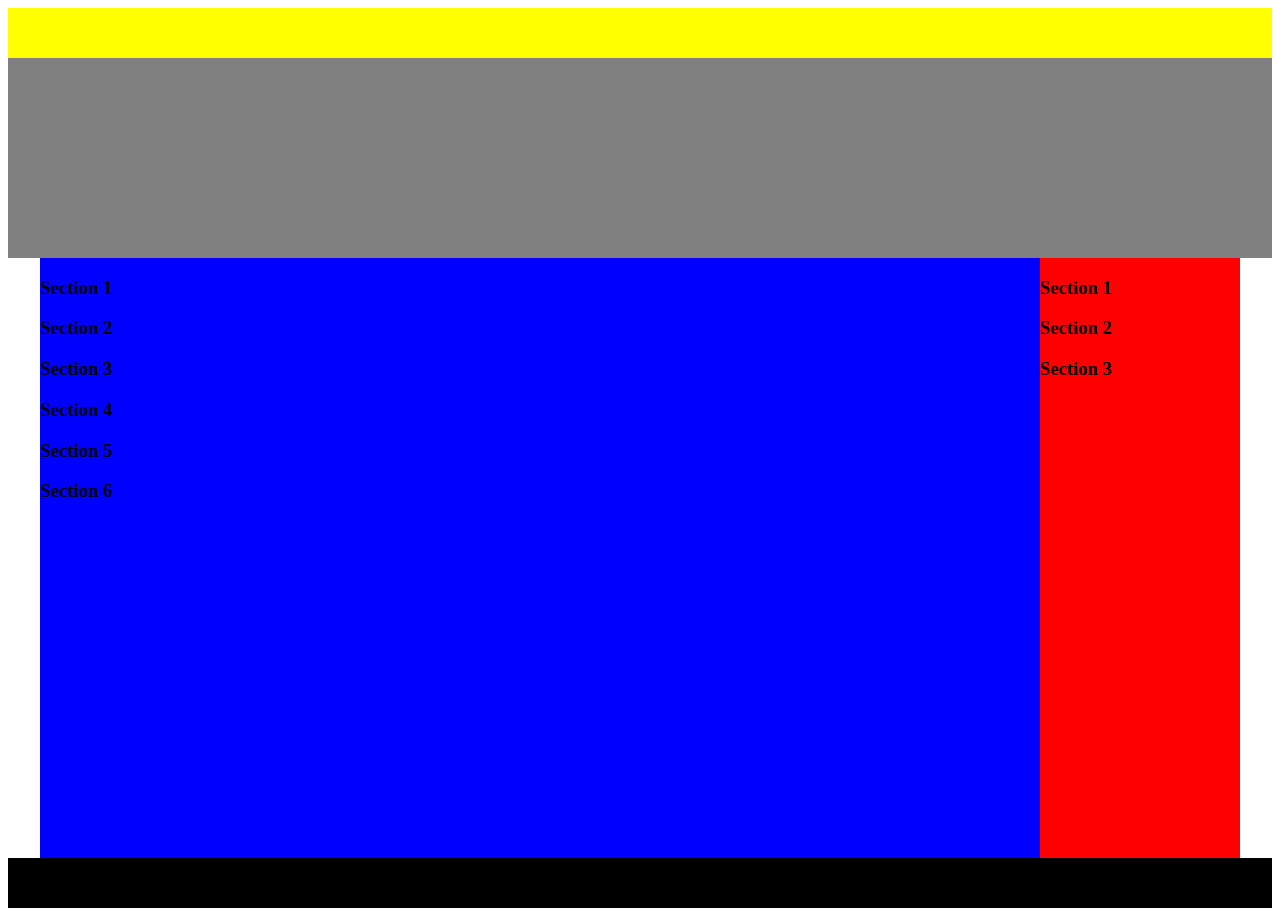
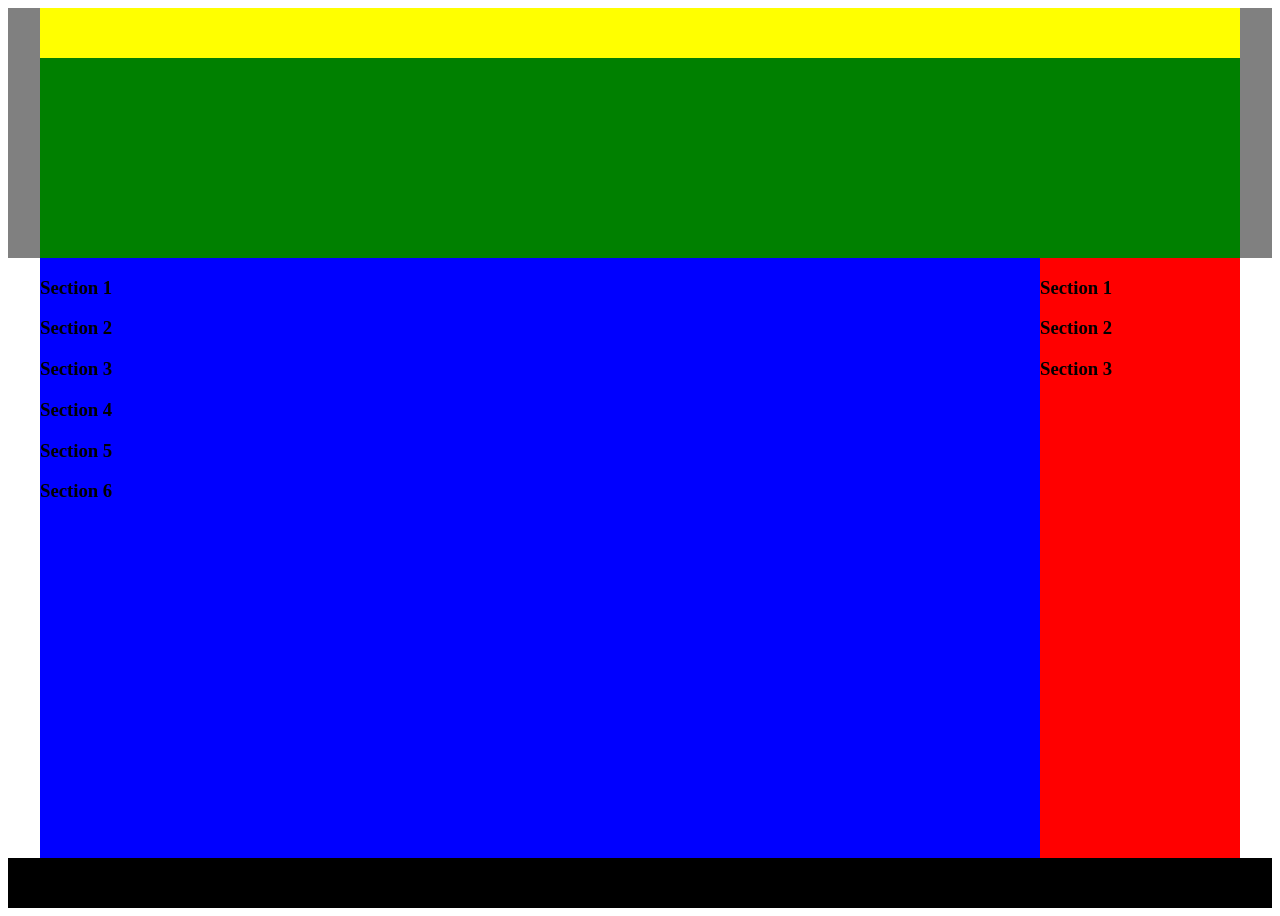
Before and after one commit to Ninja-Janin/iioffice, a website: page index.html in a window 1280 px wide. Drawn offline with nearby package versions, Linux system fonts and the light colour scheme; files that its build step writes are made by us from their sources.

Commit message:
Fix slider background

```diff
--- a/index.html
+++ b/index.html
@@ -9,9 +9,11 @@
 	</head>
 	<body>
 		<header>
-			<div class="logo-container">
-			</div>
-			<div class="slider-container">
+			<div class="header-container">
+				<div class="logo-container">
+				</div>
+				<div class="slider-container">
+				</div>
 			</div>
 		</header>
 		<main>
--- a/src/assets/styles/pages/index.scss
+++ b/src/assets/styles/pages/index.scss
@@ -1,16 +1,18 @@
 header{
 	background: grey;
-	height: 250px;
 	width: 100%;
+	.header-container{
 		margin-left: auto;
 		margin-right: auto;
-
+		width: 1200px;
 		.logo-container{
 			height: 50px;
 			background: yellow;
 		}
 		.slider-container{
+			background: green;
 			height: 200px;
+		}
 	}
 
 }
```
Also changed, not shown: src/app/main/index.html (+5 -3 lines), css/main.css. Lines whose indentation alone changed are shown as unchanged.
